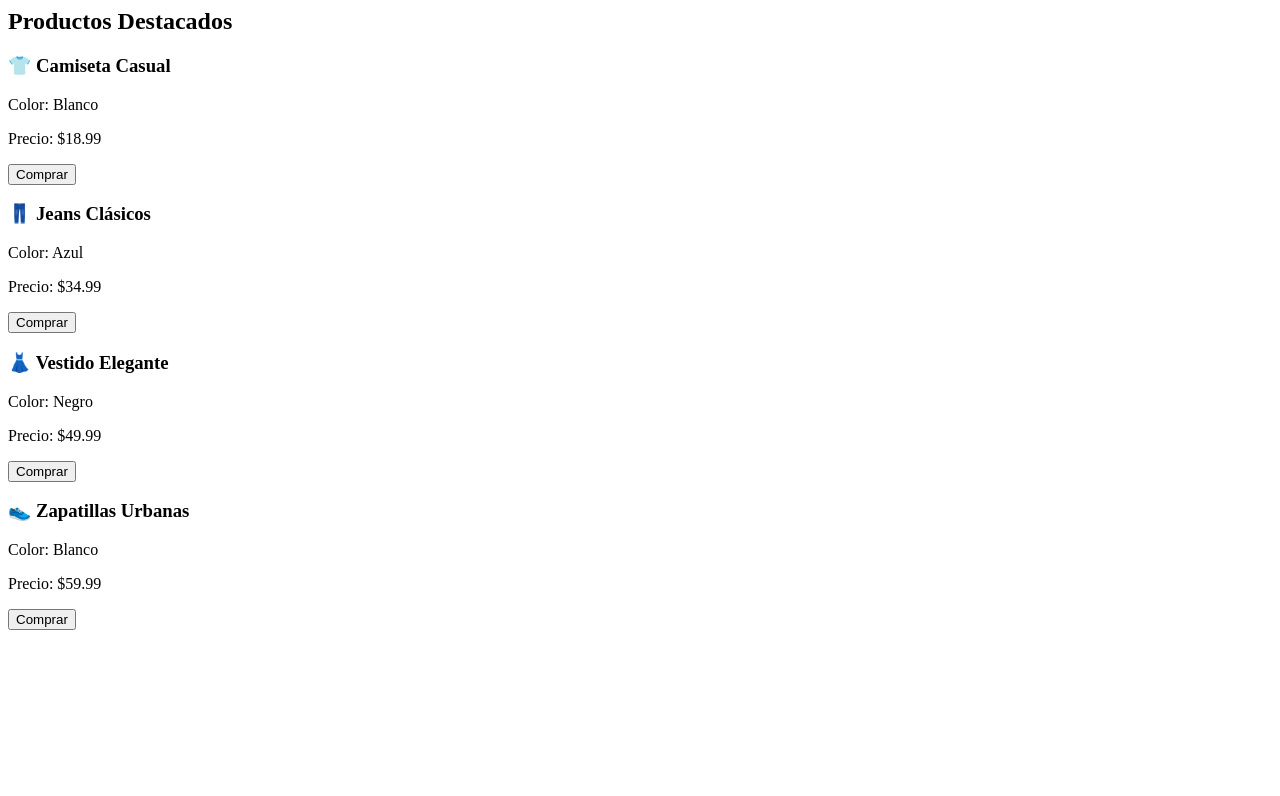
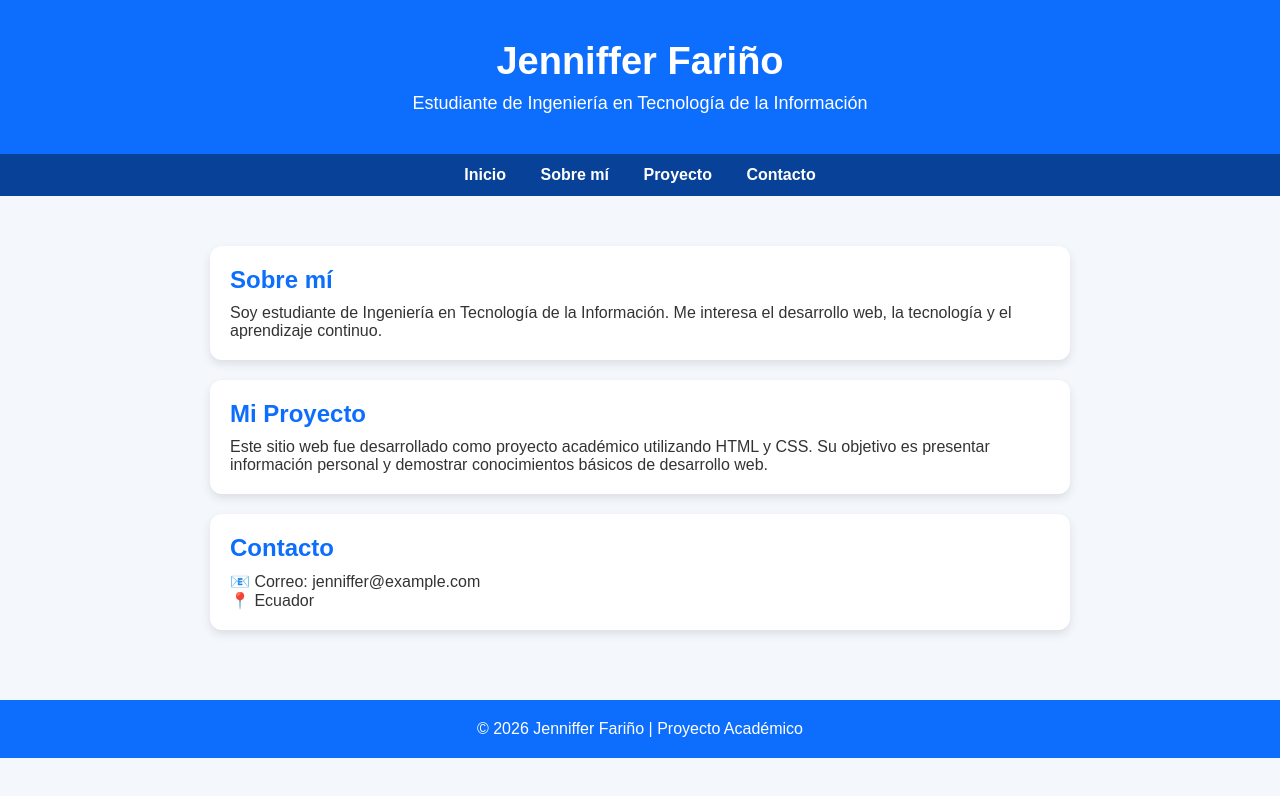
Before and after one commit to jennina7/mi-proyecto-web, a plain HTML site: page index.html in a window 1280 px wide. Drawn offline with Linux system fonts and the light colour scheme.

Commit message:
Refactor index.html structure and content

```diff
--- a/index.html
+++ b/index.html
@@ -1,33 +1,100 @@
-<section id="productos">
+<!DOCTYPE html>
+<html lang="es">
+<head>
+<meta charset="UTF-8">
+<meta name="viewport" content="width=device-width, initial-scale=1.0">
+<title>Mi Portafolio</title>
+<style>
+*{margin:0;padding:0;box-sizing:border-box;}
+body{
+font-family:Arial,sans-serif;
+background:#f4f7fb;
+color:#333;
+}
+header{
+background:#0d6efd;
+color:white;
+padding:40px 20px;
+text-align:center;
+}
+header h1{
+font-size:38px;
+}
+header p{
+margin-top:10px;
+font-size:18px;
+}
+nav{
+background:#084298;
+padding:12px;
+text-align:center;
+}
+nav a{
+color:white;
+text-decoration:none;
+margin:0 15px;
+font-weight:bold;
+}
+section{
+max-width:900px;
+margin:30px auto;
+padding:20px;
+}
+.card{
+background:white;
+padding:20px;
+border-radius:12px;
+box-shadow:0 4px 10px rgba(0,0,0,.1);
+margin-bottom:20px;
+}
+h2{
+color:#0d6efd;
+margin-bottom:10px;
+}
+footer{
+background:#0d6efd;
+color:white;
+text-align:center;
+padding:20px;
+margin-top:30px;
+}
+</style>
+</head>
+<body>
 
-<h2>Productos Destacados</h2>
+<header>
+<h1>Jenniffer Fariño</h1>
+<p>Estudiante de Ingeniería en Tecnología de la Información</p>
+</header>
 
-<div class="producto">
-<h3>👕 Camiseta Casual</h3>
-<p>Color: Blanco</p>
-<p>Precio: $18.99</p>
-<button>Comprar</button>
+<nav>
+<a href="#inicio">Inicio</a>
+<a href="#sobre">Sobre mí</a>
+<a href="#proyecto">Proyecto</a>
+<a href="#contacto">Contacto</a>
+</nav>
+
+<section id="sobre">
+<div class="card">
+<h2>Sobre mí</h2>
+<p>Soy estudiante de Ingeniería en Tecnología de la Información. Me interesa el desarrollo web, la tecnología y el aprendizaje continuo.</p>
 </div>
 
-<div class="producto">
-<h3>👖 Jeans Clásicos</h3>
-<p>Color: Azul</p>
-<p>Precio: $34.99</p>
-<button>Comprar</button>
+<div class="card" id="proyecto">
+<h2>Mi Proyecto</h2>
+<p>Este sitio web fue desarrollado como proyecto académico utilizando HTML y CSS. Su objetivo es presentar información personal y demostrar conocimientos básicos de desarrollo web.</p>
 </div>
 
-<div class="producto">
-<h3>👗 Vestido Elegante</h3>
-<p>Color: Negro</p>
-<p>Precio: $49.99</p>
-<button>Comprar</button>
+<div class="card" id="contacto">
+<h2>Contacto</h2>
+<p>📧 Correo: jenniffer@example.com</p>
+<p>📍 Ecuador</p>
 </div>
+</section>
 
-<div class="producto">
-<h3>👟 Zapatillas Urbanas</h3>
-<p>Color: Blanco</p>
-<p>Precio: $59.99</p>
-<button>Comprar</button>
-</div>
+<footer>
+© 2026 Jenniffer Fariño | Proyecto Académico
+</footer>
 
-</section>
+</body>
+</html>
```
